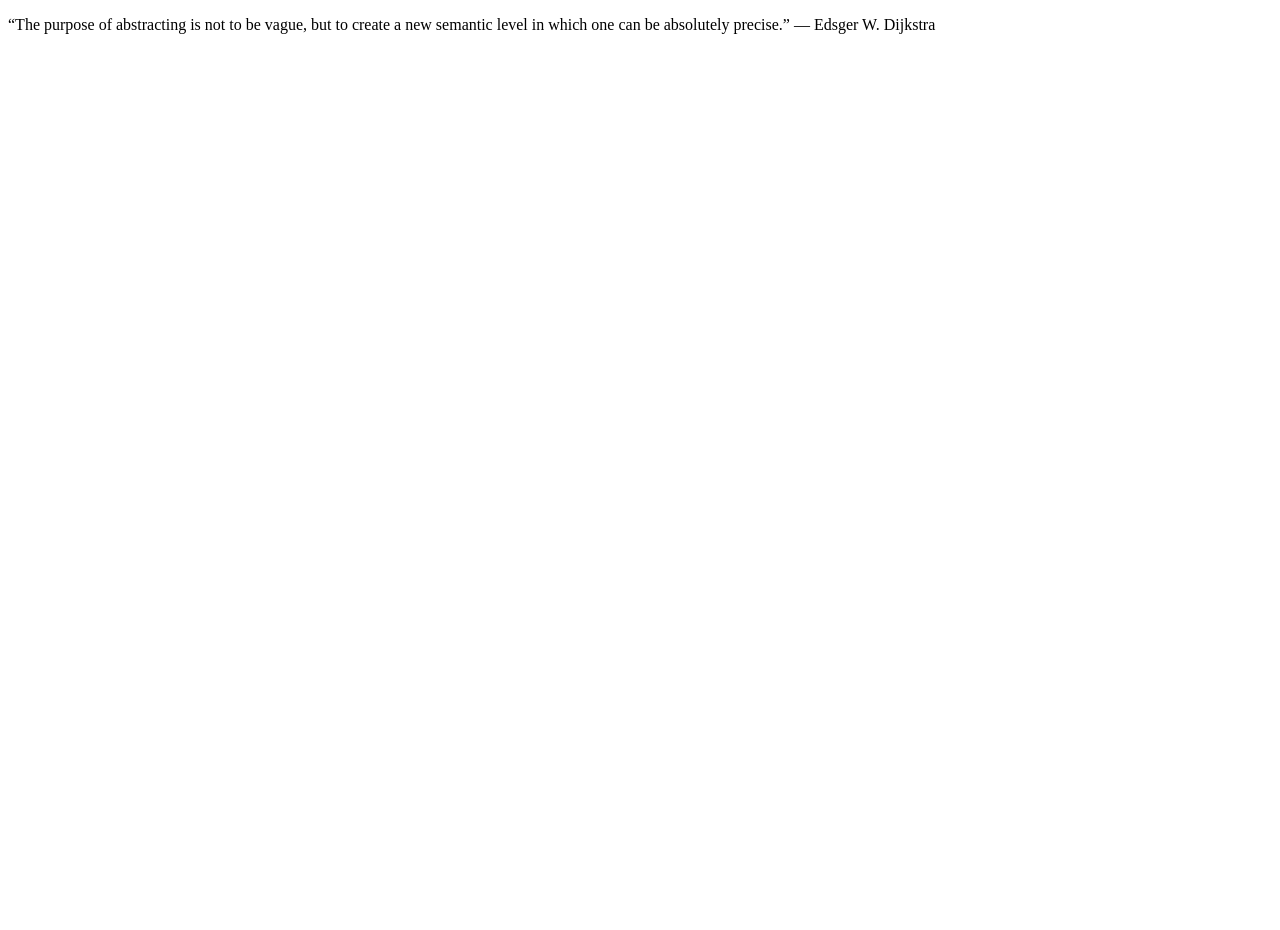
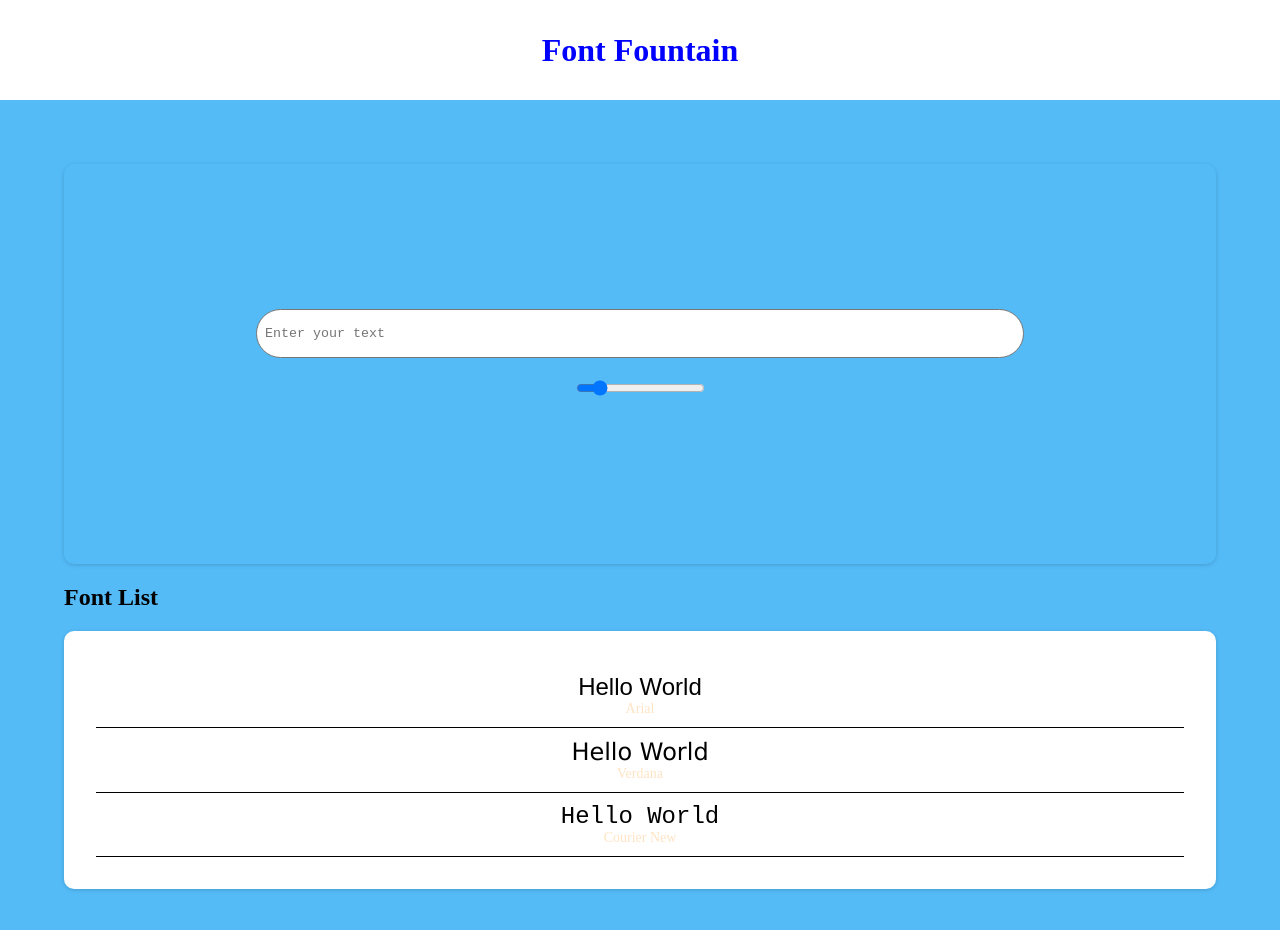
Before and after one commit to Enes4KTP/font-fountain, a website built with Vite: page frontend-challenges-main/Font Fountain/src/index.html in a window 1280 px wide. Before the commit the page ends 800 px from the top, so only its background shows below. Built offline with nearby package versions, Linux system fonts and the light colour scheme.

Commit message:
proje temeli oluşturuldu

```diff
--- a/frontend-challenges-main/Font Fountain/src/index.html
+++ b/frontend-challenges-main/Font Fountain/src/index.html
@@ -1,14 +1,44 @@
 <!DOCTYPE html>
 <html lang="en" translate="no">
   <head>
-    <meta charset="utf-8">
+    <meta charset="utf-8" />
     <script defer type="module" src="/main.js"></script>
+    <link rel="stylesheet" href="styles/main.css" />
     <title>TechNarts Frontend Challenge: Font Fountain</title>
   </head>
 
   <body>
-    <div id="App">
-      <!-- Here comes your masterpiece of engineering and art. -->
-    </div>
+    <header class="header">
+      <h1>Font Fountain</h1>
+    </header>
+
+    <main>
+      <div class="firstPartDiv">
+        <div class="fontPreDiv">
+          <textarea
+            id="fontPreviewText"
+            placeholder="Enter your text"
+            rows="1"
+          ></textarea>
+          <div class="slider-container">
+            <input
+              type="range"
+              id="fontSizeSlider"
+              min="10"
+              max="50"
+              value="16"
+            />
+          </div>
+        </div>
+        <div id="fontText"></div>
+      </div>
+
+      <div class="secontPartDiv">
+        <div class="fontListDiv">
+          <h2>Font List</h2>
+          <div class="fontGrid" id="fontGrid"></div>
+        </div>
+      </div>
+    </main>
   </body>
 </html>
--- a/frontend-challenges-main/Font Fountain/src/main.js
+++ b/frontend-challenges-main/Font Fountain/src/main.js
@@ -1,2 +1,43 @@
-const app = document.getElementById("App");
-app.innerHTML = "<p>“The purpose of abstracting is not to be vague, but to create a new semantic level in which one can be absolutely precise.” ― Edsger W. Dijkstra</p>"
+const fonts = ["Arial", "Verdana", "Courier New"];
+const fontGrid = document.getElementById("fontGrid");
+const fontPreviewText = document.getElementById("fontPreviewText");
+const fontText = document.getElementById("fontText");
+const fontSizeSlider = document.getElementById("fontSizeSlider");
+
+let selectedFont = "Arial";
+let fontSize = 16;
+
+fontText.style.fontSize = fontSize + "px";
+fontText.style.fontFamily = selectedFont;
+
+fonts.forEach((font) => {
+  const fontDiv = document.createElement("div");
+  fontDiv.classList.add("fontItem");
+
+  const fontExample = document.createElement("div");
+  fontExample.innerText = "Hello World";
+  fontExample.classList.add("fontExample");
+  fontExample.style.fontFamily = font;
+
+  const fontName = document.createElement("div");
+  fontName.classList.add("fontName");
+  fontName.innerText = font;
+
+  fontDiv.addEventListener("click", () => {
+    selectedFont = font;
+    fontText.style.fontFamily = selectedFont;
+  });
+
+  fontDiv.appendChild(fontExample);
+  fontDiv.appendChild(fontName);
+  fontGrid.appendChild(fontDiv);
+});
+
+fontPreviewText.addEventListener("input", () => {
+  fontText.innerText = fontPreviewText.value;
+});
+
+fontSizeSlider.addEventListener("input", (e) => {
+  fontSize = e.target.value;
+  fontText.style.fontSize = fontSize + "px";
+});
--- /dev/null
+++ b/frontend-challenges-main/Font Fountain/src/styles/main.css
@@ -0,0 +1,90 @@
+body {
+  margin: 0;
+}
+
+.header {
+  display: flex;
+  justify-content: center;
+  align-items: center;
+  height: 100px;
+  color: blue;
+}
+
+main {
+  background-color: rgb(84, 187, 247);
+  padding: 4rem;
+  height: auto;
+}
+
+.firstPartDiv {
+  /* display: flex; */
+  /* flex-direction: column; */
+  width: 100%;
+  height: 400px;
+  /* justify-content: center;
+   align-items: center;  */
+  border-radius: 10px;
+  box-shadow: rgba(0, 0, 0, 0.16) 0px 1px 4px;
+}
+
+.fontPreDiv {
+  height: 100%;
+  display: flex;
+  flex-direction: column;
+  justify-content: center;
+  align-items: center;
+  color: white;
+}
+
+#fontPreviewText {
+  border-radius: 40px;
+  padding: 1rem 0.5rem;
+  width: 70%;
+  max-width: 750px;
+  resize: none;
+  overflow: hidden;
+}
+
+.secondPartDiv {
+  width: 100%;
+  height: 300px;
+  color: white;
+}
+
+.fontGrid {
+  display: flex;
+  flex-direction: column;
+  border-radius: 10px;
+  box-shadow: rgba(0, 0, 0, 0.16) 0px 1px 4px;
+  background-color: white;
+  padding: 2rem;
+}
+
+.fontItem {
+  background-color: white;
+  border-bottom: 1px solid black;
+  color: black;
+  padding: 10px;
+  text-align: center;
+}
+
+.fontItem:hover {
+  background-color: rgba(211, 210, 210, 0.6);
+  cursor: pointer;
+}
+
+.slider-container {
+  width: 100%;
+  text-align: center;
+  margin: 20px 0;
+}
+
+.fontName {
+  font-size: 14px;
+  color: bisque;
+}
+
+.fontExample {
+  font-size: 24px;
+  /* margin-bottom: 5px; */
+}
```
